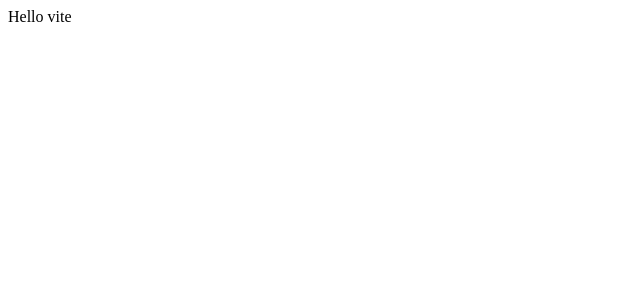
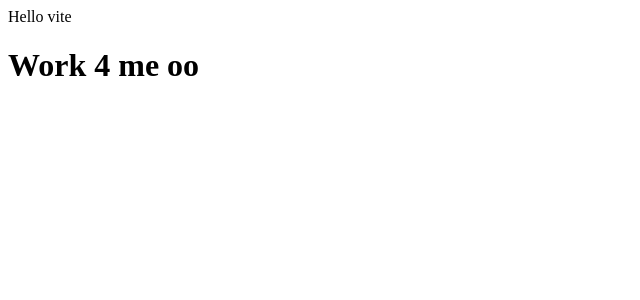
Before and after one commit to G-essien/cocov-pro, a React (Vite) app: page / in a window 1280 px wide. Shown: the top 300 px of the page, without its empty margins (0-640 px from the left). Built offline with nearby package versions, Linux system fonts and the light colour scheme.

Commit message:
vite only

```diff
--- a/src/App.jsx
+++ b/src/App.jsx
@@ -5,6 +5,7 @@ function App() {
   return (
     <>
       Hello vite
+      <h1>Work 4 me oo</h1>
     </>
   )
 }
```
